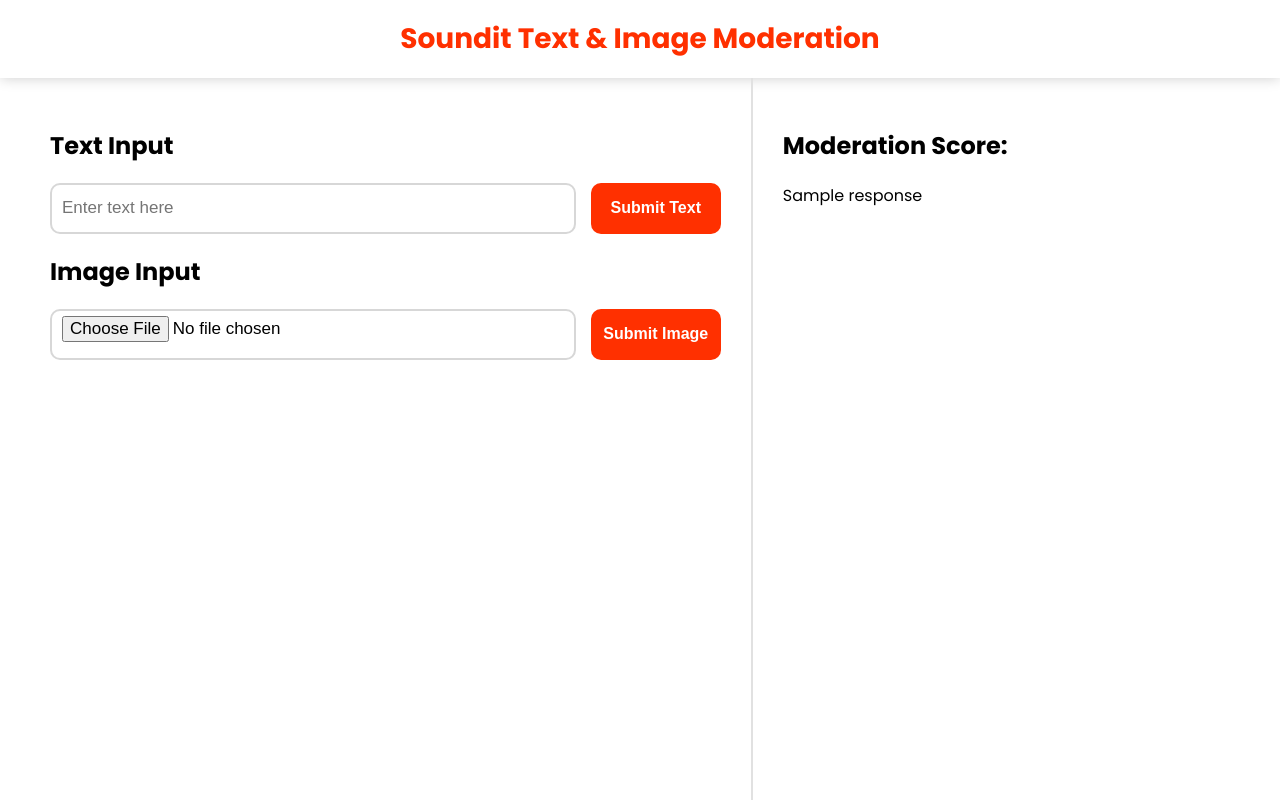
After one commit to CodezerosDev/wdcs-text-image-moderation, a Flask app: template templates/index_gpt.html in a window 1280 px wide. The commit adds this page. Run offline with Flask 3, Linux system fonts and the light colour scheme; the template is opened without the code that fills it: most values are stand-ins (such as "Sample title", 1, 10 or a date in 2020).

Commit message:
Updated HTML

```diff
--- a/app.py
+++ b/app.py
@@ -14,16 +14,21 @@
 def text_mod():
     if request.method == 'POST':
 
-        if 'text' in request.form:
-            input_text = request.form['text']
-            response = predict_text_mod(input_text)
-            return render_template('result.html', response=response, type='text')
+        try:
+            if 'text' in request.form:
+                input_text = request.form['text']
+                response = predict_text_mod(input_text)
+                return render_template('index.html', response=response, type='text')
 
-        elif 'image' in request.files:
-            input_image = request.files['image']
-            image_path = save_image(input_image)
-            response = image_moderate(image_path)
-            return render_template('result.html', response=response, type='image')
+            elif 'image' in request.files:
+                input_image = request.files['image']
+                image_path = save_image(input_image)
+                response = image_moderate(image_path)
+                return render_template('index.html', response=response, type='image')
+
+        except:
+            response = "Request Failed"
+            return render_template('index.html', response=response, type='image')
 
     return render_template('index.html')
 
--- /dev/null
+++ b/templates/index_gpt.html
@@ -0,0 +1,166 @@
+<!DOCTYPE html>
+<html>
+<head>
+    <title>Check Moderation Score</title>
+    <link rel="preconnect" href="https://fonts.googleapis.com">
+    <link rel="preconnect" href="https://fonts.gstatic.com" crossorigin>
+    <link href="https://fonts.googleapis.com/css2?family=Poppins:ital,wght@0,100;0,200;0,300;0,400;0,500;0,600;0,700;0,800;0,900;1,100;1,200;1,300;1,400;1,500;1,600;1,700;1,800;1,900&display=swap" rel="stylesheet">
+    <style>
+        body, html {
+            height: 100%;
+        }
+        body {
+            font-family: 'Poppins', sans-serif;
+            margin: 0;
+        }
+       .header {
+            text-align: center;
+            padding: 18px 20px;
+            font-weight: 700;
+            color: #FF3000;
+            font-size: 28px;
+            box-shadow: 0 0 13px 0 rgb(0 0 0 / 20%);
+       }
+       .middle-container {
+            max-width: 1600px;
+            padding-left: 50px;
+            padding-right: 50px;
+            margin-left: auto;
+            margin-right: auto;
+            height: calc(100% - 78px);
+       }
+       .row {
+            display: flex;
+            margin-left: -30px;
+            margin-right: -30px;
+            height: 100%;
+       }
+       .col-first {
+            width: 60%;
+            padding-left: 30px;
+            padding-right: 30px;
+            padding-top: 30px;
+       }
+       .col-last {
+            padding-top: 30px;
+            width: 40%;
+            padding-left: 30px;
+            padding-right: 30px;
+            border-left: 2px solid #e1e1e1;
+       }
+       .input-group {
+            display: flex;
+            column-gap: 15px;
+       }
+       .input-group input {
+            border: 2px solid #d7d7d7;
+            width: 100%;
+            outline: none;
+            min-height: 37px;
+            border-radius: 10px;
+            padding: 5px 10px;
+            font-size: 17px;
+       }
+       .button {
+            background-color: #FF3000;
+            border-radius: 10px;
+            padding: 10px 10px;
+            border: 0;
+            color: #fff;
+            min-width: 130px;
+            font-weight: 600;
+            font-size: 16px;
+            cursor: pointer;
+       }
+       .image-box {
+            margin-top: 15px;
+            max-width: 100%;
+            max-height: 300px;
+            overflow: hidden;
+            display: flex;
+            justify-content: center;
+            align-items: center;
+       }
+       .image-box img {
+            max-width: 100%;
+            max-height: 100%;
+            object-fit: contain;
+       }
+       .success {
+            color: green;
+            font-weight: 600;
+       }
+       .fail {
+            color: red;
+            font-weight: 600;
+       }
+    </style>
+    <script>
+        function showImage(event) {
+            var image = document.getElementById('preview-image');
+            image.src = URL.createObjectURL(event.target.files[0]);
+        }
+
+        function submitForm() {
+            var form = document.getElementById('moderation-form');
+            var response = document.getElementById('response');
+            var flag = document.getElementById('flag');
+
+            // Simulating API response
+            var isSuccess = Math.random() < 0.5;
+
+            if (isSuccess) {
+                response.innerText = 'Moderation Score: Success';
+                response.classList.remove('fail');
+                response.classList.add('success');
+                flag.innerText = '✓';
+                flag.classList.remove('fail');
+                flag.classList.add('success');
+            } else {
+                response.innerText = 'Moderation Score: Fail';
+                response.classList.remove('success');
+                response.classList.add('fail');
+                flag.innerText = '✗';
+                flag.classList.remove('success');
+                flag.classList.add('fail');
+            }
+
+            // Reset form
+            form.reset();
+        }
+    </script>
+</head>
+<body>
+    <div class="header">Soundit Text & Image Moderation</div>
+    <div class="middle-container">
+        <div class="row">
+            <div class="col-first">
+                <h2>Text Input</h2>
+                <form id="moderation-form" method="POST" action="/" enctype="multipart/form-data">
+                    <div class="input-group">
+                        <input type="text" name="text" placeholder="Enter text here" autocomplete="off">
+                        <button class="button" type="submit" onclick="submitForm()">Submit Text</button>
+                    </div>
+                </form>
+
+                <h2>Image Input</h2>
+                <form id="moderation-form" method="POST" action="/" enctype="multipart/form-data">
+                    <div class="input-group">
+                        <input type="file" name="image" accept="image/*" autocomplete="off" onchange="showImage(event)">
+                        <button class="button" type="button" onclick="submitForm()">Submit Image</button>
+                    </div>
+                    <div class="image-box" id="image-box">
+                        <img id="preview-image" src="" alt="">
+                    </div>
+                </form>
+            </div>
+            <div class="col-last">
+                <h2>Moderation Score:</h2>
+                <p id="response"></p>
+                <p>{{ response }}</p>
+                <p id="flag"></p>
+            </div>
+        </div>
+    </div>
+</body>
+</html>
--- a/text_model.py
+++ b/text_model.py
@@ -10,6 +10,7 @@
         model = model_name
     )
     moderation_class = response["results"][0]
+    # moderation_class['input_text'] = text
 
     return moderation_class
 
```
Also changed, not shown: templates/index.html (+101 -10 lines), input_images/AdobeStock_106985891-900x580.jpeg (added), input_images/Screen-Shot-2020-12-31-at-1.01.54-PM.webp (added), input_images/pexels-reynaldo-brigworkz-brigantty-771881.jpg (added).
